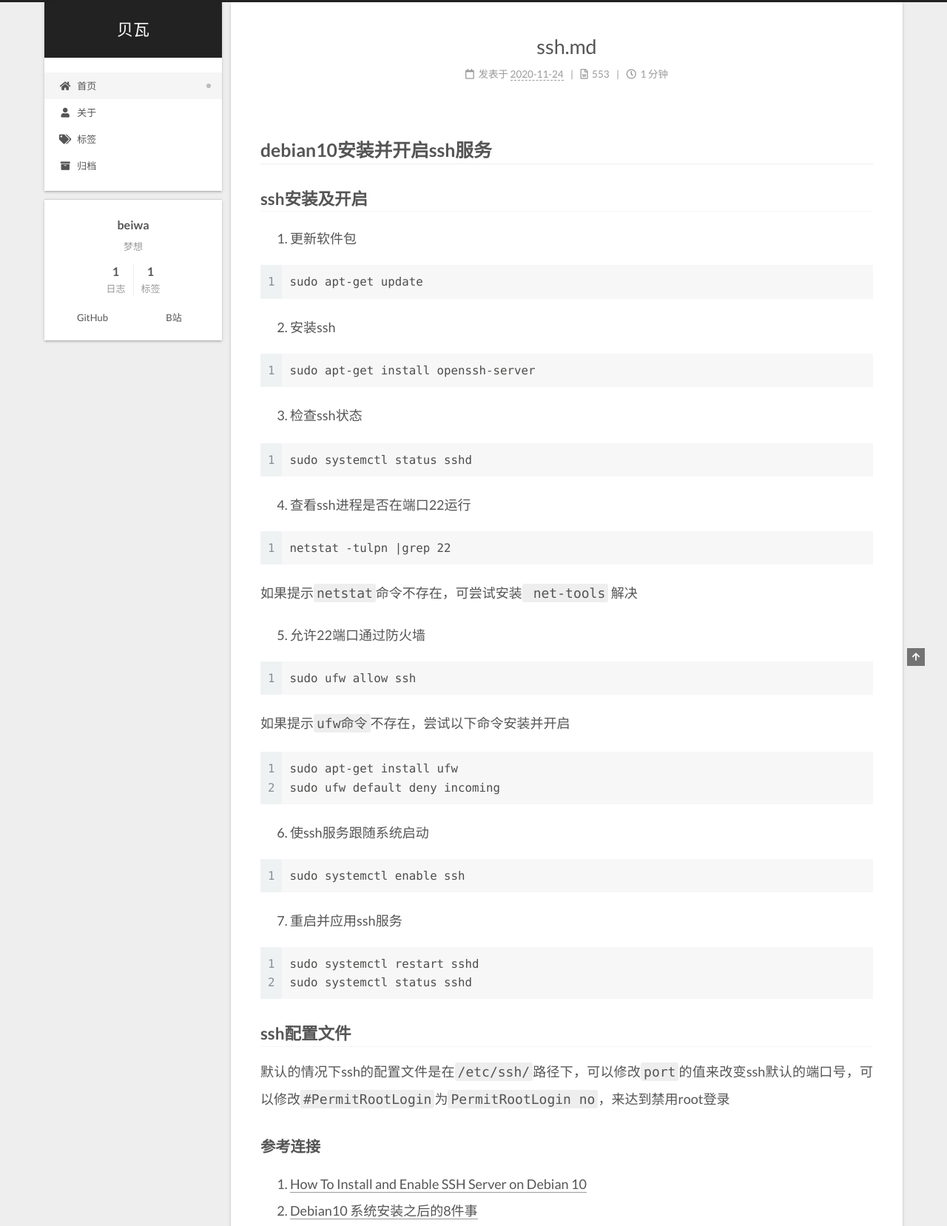
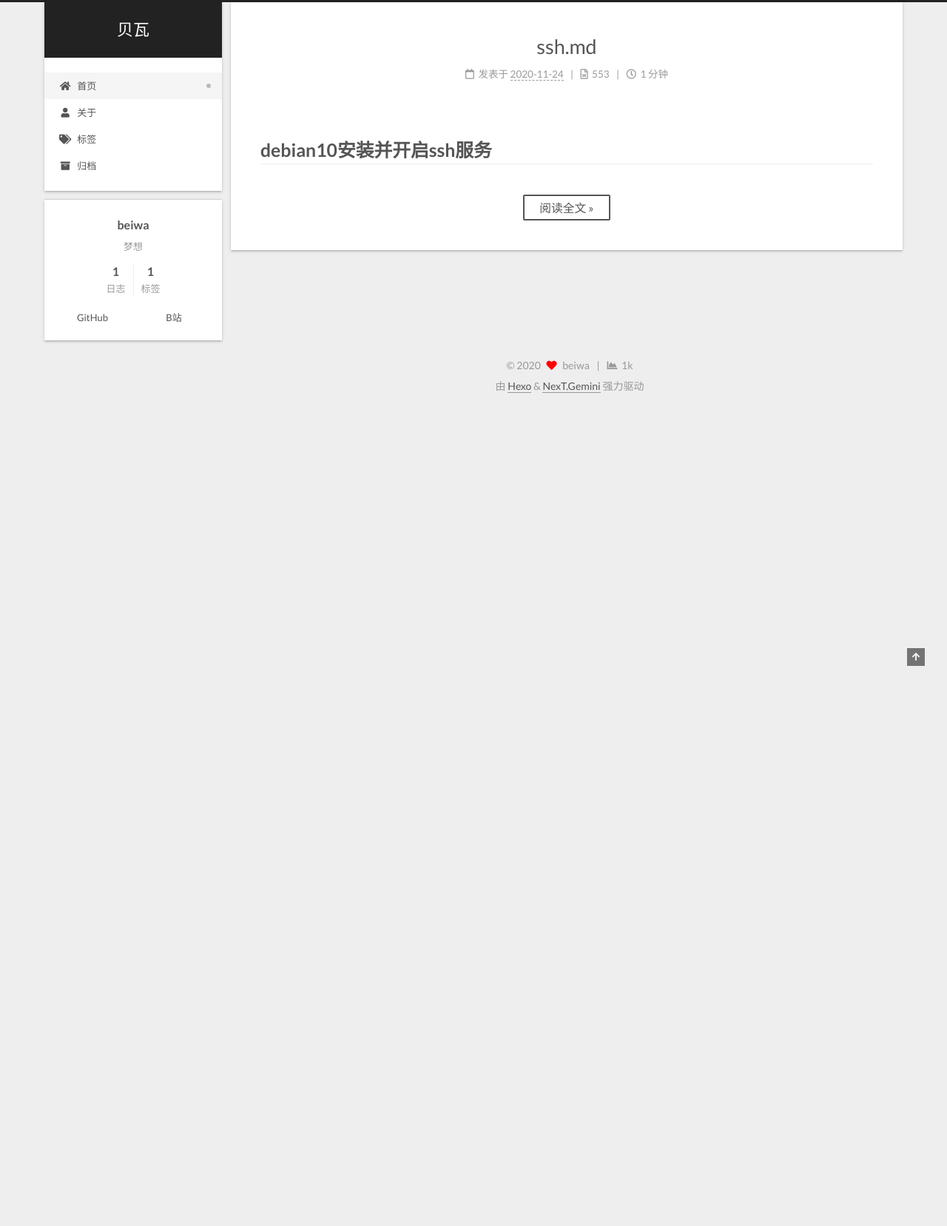
Before and after one commit to beiwa/beiwa.github.io, a plain HTML site: page index.html in a window 1280 px wide. Shown: the top 1657 px of the page at 74% size. After the commit the page ends 800 px from the top, so only its background shows below. Drawn offline with Linux system fonts and the light colour scheme.

Commit message:
Site updated: 2020-11-24 12:16:15

```diff
--- a/index.html
+++ b/index.html
@@ -182,7 +182,7 @@
               <span class="post-meta-item-text">发表于</span>
 
 
-              <time title="创建时间：2020-11-24 11:18:50 / 修改时间：12:10:00" itemprop="dateCreated datePublished" datetime="2020-11-24T11:18:50+08:00">2020-11-24</time>
+              <time title="创建时间：2020-11-24 11:18:50 / 修改时间：12:15:34" itemprop="dateCreated datePublished" datetime="2020-11-24T11:18:50+08:00">2020-11-24</time>
             </span>
 
 
@@ -208,53 +208,14 @@
     <div class="post-body" itemprop="articleBody">
 
 
-          <h2 id="debian10安装并开启ssh服务"><a href="#debian10安装并开启ssh服务" class="headerlink" title="debian10安装并开启ssh服务"></a>debian10安装并开启ssh服务</h2><h3 id="ssh安装及开启"><a href="#ssh安装及开启" class="headerlink" title="ssh安装及开启"></a>ssh安装及开启</h3><ol>
-<li>更新软件包</li>
-</ol>
-<figure class="highlight plain"><table><tr><td class="gutter"><pre><span class="line">1</span><br></pre></td><td class="code"><pre><span class="line">sudo apt-get update</span><br></pre></td></tr></table></figure>
-
-<ol start="2">
-<li>安装ssh</li>
-</ol>
-<figure class="highlight plain"><table><tr><td class="gutter"><pre><span class="line">1</span><br></pre></td><td class="code"><pre><span class="line">sudo apt-get install openssh-server</span><br></pre></td></tr></table></figure>
-
-<ol start="3">
-<li><p>检查ssh状态</p>
-<!---->
-
-</li>
-</ol>
-<figure class="highlight plain"><table><tr><td class="gutter"><pre><span class="line">1</span><br></pre></td><td class="code"><pre><span class="line">sudo systemctl status sshd</span><br></pre></td></tr></table></figure>
-
-<ol start="4">
-<li>查看ssh进程是否在端口22运行</li>
-</ol>
-<figure class="highlight plain"><table><tr><td class="gutter"><pre><span class="line">1</span><br></pre></td><td class="code"><pre><span class="line">netstat -tulpn |grep 22</span><br></pre></td></tr></table></figure>
-
-<p>如果提示<code>netstat</code>命令不存在，可尝试安装<code> net-tools</code> 解决</p>
-<ol start="5">
-<li>允许22端口通过防火墙</li>
-</ol>
-<figure class="highlight plain"><table><tr><td class="gutter"><pre><span class="line">1</span><br></pre></td><td class="code"><pre><span class="line">sudo ufw allow ssh</span><br></pre></td></tr></table></figure>
-
-<p>如果提示<code>ufw命令</code>不存在，尝试以下命令安装并开启</p>
-<figure class="highlight plain"><table><tr><td class="gutter"><pre><span class="line">1</span><br><span class="line">2</span><br></pre></td><td class="code"><pre><span class="line">sudo apt-get install ufw</span><br><span class="line">sudo ufw default deny incoming</span><br></pre></td></tr></table></figure>
-
-<ol start="6">
-<li>使ssh服务跟随系统启动</li>
-</ol>
-<figure class="highlight plain"><table><tr><td class="gutter"><pre><span class="line">1</span><br></pre></td><td class="code"><pre><span class="line">sudo systemctl enable ssh</span><br></pre></td></tr></table></figure>
-
-<ol start="7">
-<li>重启并应用ssh服务</li>
-</ol>
-<figure class="highlight plain"><table><tr><td class="gutter"><pre><span class="line">1</span><br><span class="line">2</span><br></pre></td><td class="code"><pre><span class="line">sudo systemctl restart sshd</span><br><span class="line">sudo systemctl status sshd</span><br></pre></td></tr></table></figure>
-
-<h3 id="ssh配置文件"><a href="#ssh配置文件" class="headerlink" title="ssh配置文件"></a>ssh配置文件</h3><p>默认的情况下ssh的配置文件是在<code>/etc/ssh/</code>路径下，可以修改<code>port</code>的值来改变ssh默认的端口号，可以修改<code>#PermitRootLogin</code>为<code>PermitRootLogin no</code>，来达到禁用root登录</p>
-<h4 id="参考连接"><a href="#参考连接" class="headerlink" title="参考连接"></a>参考连接</h4><ol>
-<li><a target="_blank" rel="noopener" href="https://devconnected.com/how-to-install-and-enable-ssh-server-on-debian-10/">How To Install and Enable SSH Server on Debian 10</a></li>
-<li><a target="_blank" rel="noopener" href="https://www.jianshu.com/p/9df8cc44aebd">Debian10 系统安装之后的8件事</a></li>
-</ol>
+          <h2 id="debian10安装并开启ssh服务"><a href="#debian10安装并开启ssh服务" class="headerlink" title="debian10安装并开启ssh服务"></a>debian10安装并开启ssh服务</h2>
+          <!--noindex-->
+            <div class="post-button">
+              <a class="btn" href="/2020/11/24/ssh-md/#more" rel="contents">
+                阅读全文 &raquo;
+              </a>
+            </div>
+          <!--/noindex-->
 
 
     </div>
```
Also changed, not shown: 2020/11/24/ssh-md/index.html (+8 -9 lines).
